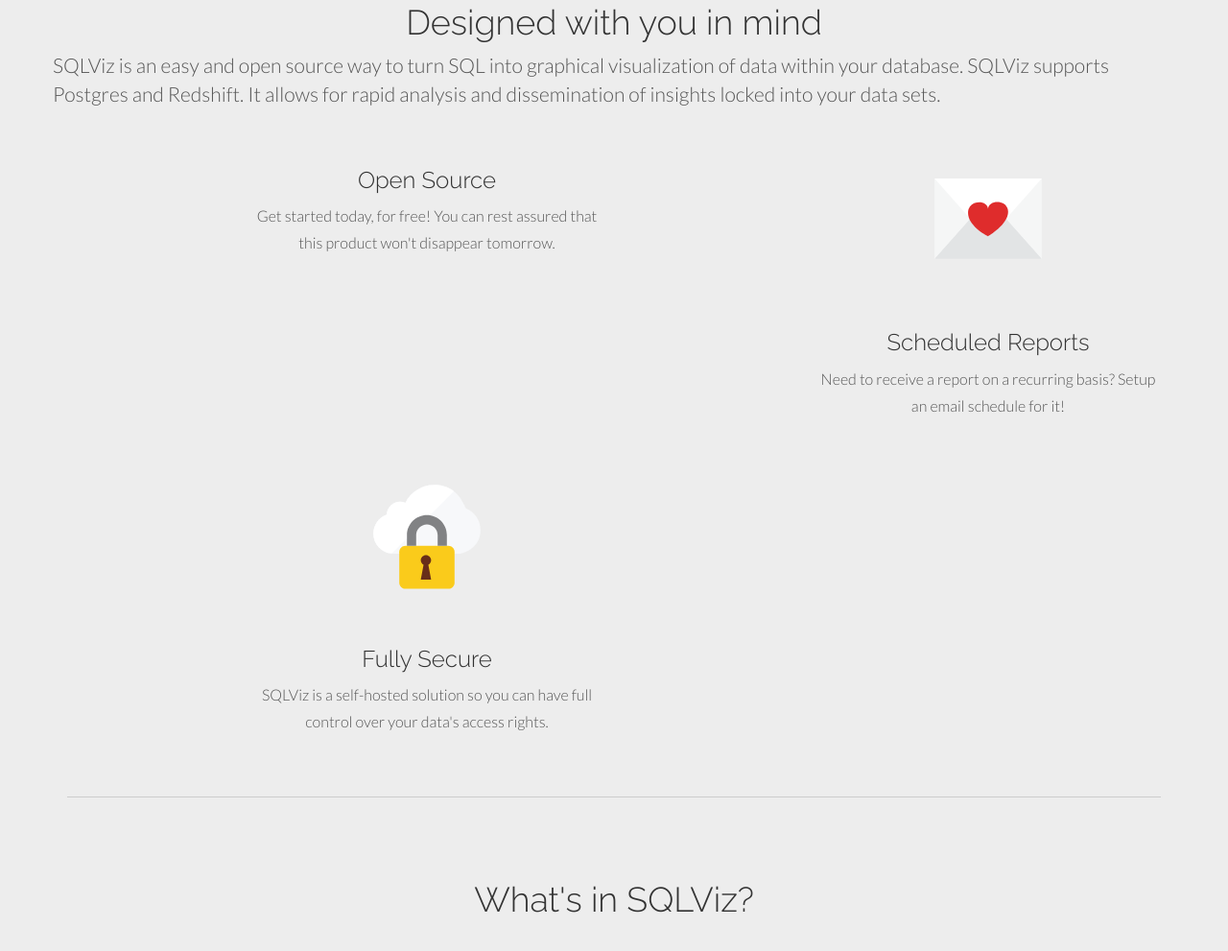
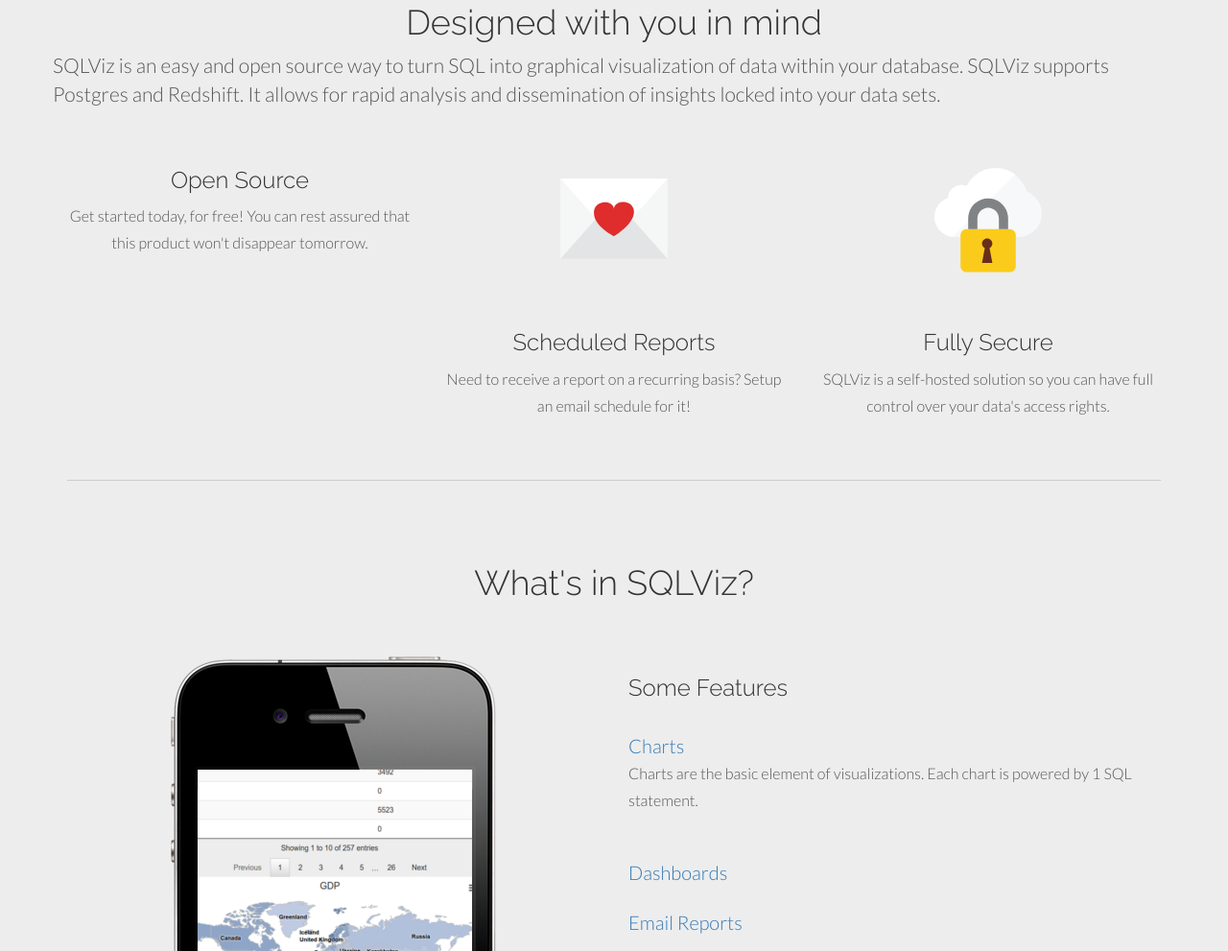
Before and after one commit to sqlviz/sqlviz.com, a plain HTML site: page index.html in a window 1280 px wide. Shown: the part 800-1791 px from the top of the page at 96% size. Drawn offline with nearby package versions, Linux system fonts and the light colour scheme.

Commit message:
Fix icons on non-mobile screens

```diff
--- a/index.html
+++ b/index.html
@@ -85,17 +85,17 @@
         </p>
       </div>
       <div class="row text-center">
-        <div class="col-md-4 col-sm-8 col-sm-offset-2">
+        <div class="col-md-4 col-sm-8 col-sm-offset-2 col-md-offset-0">
           <img src="assets/img/Open-Sign.svg" class="icon" alt="">
           <h3>Open Source</h3>
           <p>Get started today, for free! You can rest assured that this product won't disappear tomorrow.</p>
         </div>
-        <div class="col-md-4 col-sm-8 col-sm-offset-2">
+        <div class="col-md-4 col-sm-8 col-sm-offset-2 col-md-offset-0">
           <img src="assets/img/Love-Letter.svg" class="icon" alt="">
           <h3>Scheduled Reports</h3>
           <p>Need to receive a report on a recurring basis? Setup an email schedule for it!</p>
         </div>
-        <div class="col-md-4 col-sm-8 col-sm-offset-2">
+        <div class="col-md-4 col-sm-8 col-sm-offset-2 col-md-offset-0">
           <img src="assets/img/Locked-Cloud.svg" class="icon" alt="">
           <h3>Fully Secure</h3>
           <p>SQLViz is a self-hosted solution so you can have full control over your data's access rights.</p>
```
